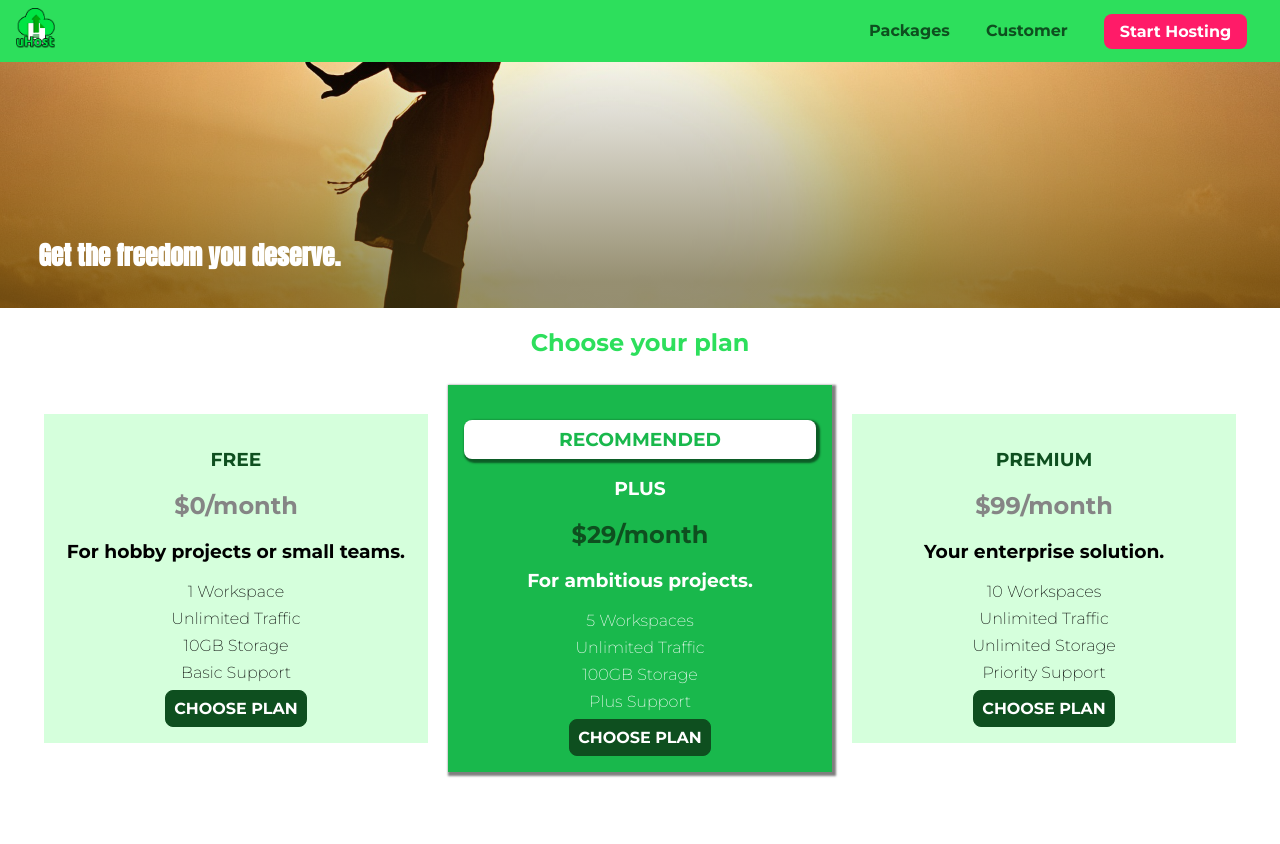
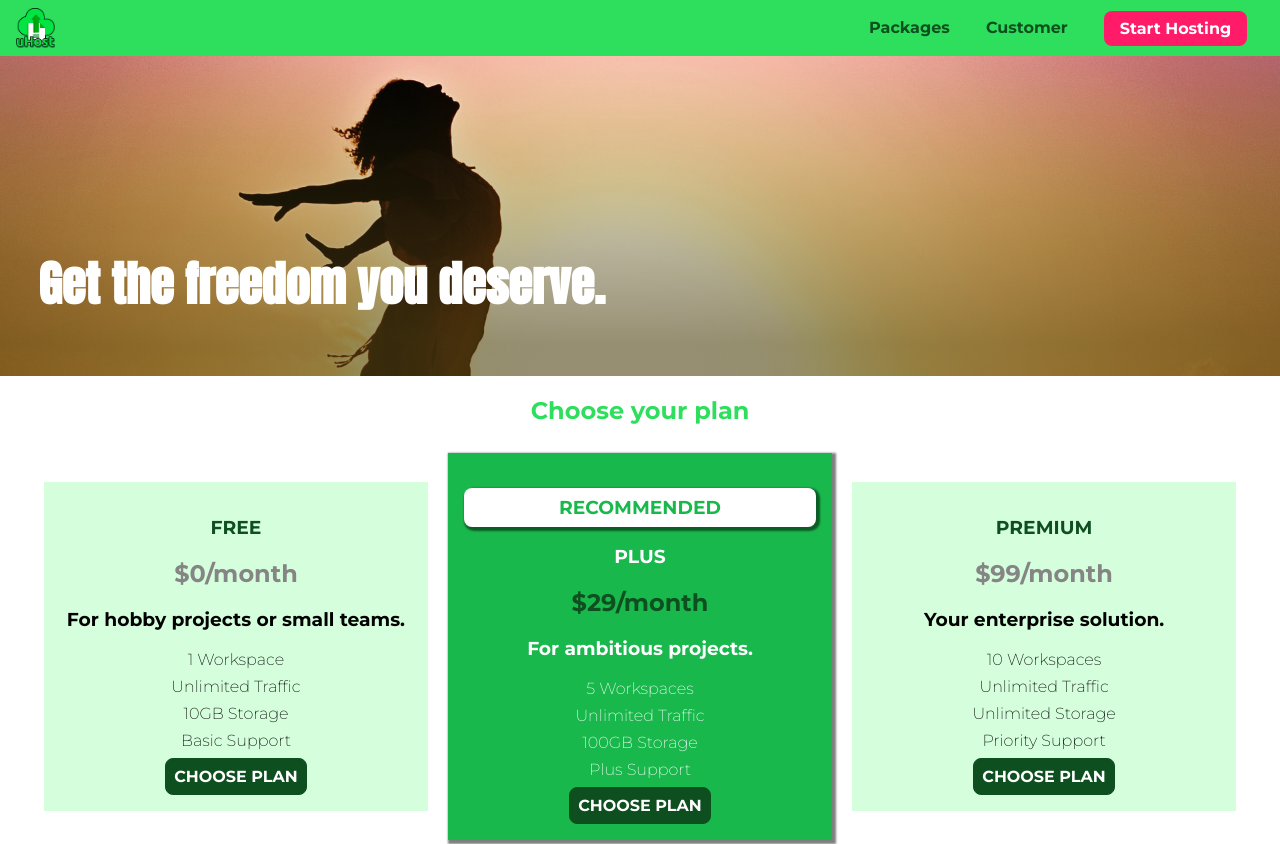
Before and after one commit to gongora92/css, a plain HTML site: page uHost/index.html in a window 1280 px wide. Shown: the top 844 px of the page. Drawn offline with Linux system fonts and the light colour scheme.

Commit message:
Some fixes to the nav bar

```diff
--- a/uHost/main.css
+++ b/uHost/main.css
@@ -5,7 +5,7 @@
     width: 100%;
     height: 33vh;
     padding: 10px;
-    margin-top: 2.75rem;
+    margin-top: 3.5rem;
     position: relative;
 }
 
@@ -18,7 +18,7 @@
     font-size: 1.6rem;
 }
 
-@media (min-width: 40rem) and (min-height: 60rem) {
+@media (min-width: 40rem) and (min-height: 40rem) {
     #product-overview {
         height: 40vh;
         background-position: 50% 25%;
--- a/uHost/shared.css
+++ b/uHost/shared.css
@@ -60,14 +60,14 @@ body {
     color: #0e4f1f;
     text-decoration: none;
     font-weight: bold;
-    font-size: 1.5rem;
+    height: 2.5rem;
     /* width: 20px; */
     display: inline-block;
     vertical-align: middle;
 }
 
 .main-header__brand img {
-    height: 2.5rem;
+    height: 100%;
     /* width: 100%; */
 }
 
```
